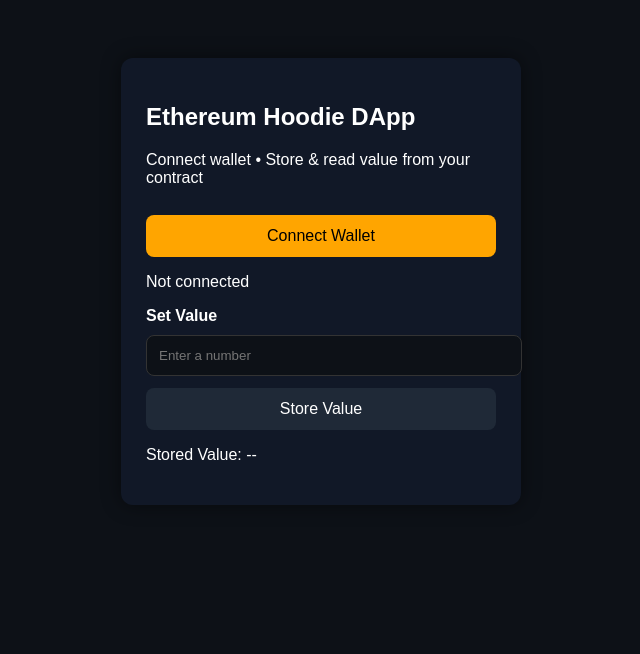
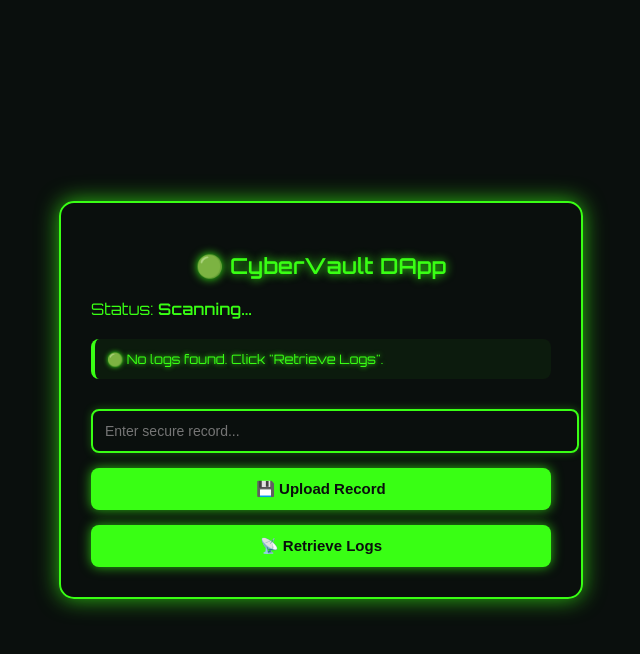
Before and after one commit to Divya-m8666/ethereum-hoodie-dapp, a plain HTML site: page index.html in a window 1280 px wide. Shown: the whole page, without its empty margins (319-959 px from the left). Drawn offline with Linux system fonts and the light colour scheme.

Commit message:
Revamp index.html for CyberVault DApp

```diff
--- a/index.html
+++ b/index.html
@@ -1,39 +1,188 @@
 <!DOCTYPE html>
 <html lang="en">
+<head>
+  <meta charset="UTF-8" />
+  <title>CyberVault DApp</title>
 
-<head>
-    <meta charset="UTF-8">
-    <meta name="viewport" content="width=device-width, initial-scale=1.0">
-    <title>Ethereum Hoodie DApp</title>
+  <style>
+    @import url('https://fonts.googleapis.com/css2?family=Orbitron:wght@400;600&display=swap');
 
-    <link rel="stylesheet" href="style.css">
+    body {
+      margin: 0;
+      padding: 0;
+      height: 100vh;
+      display: flex;
+      align-items: center;
+      justify-content: center;
+      font-family: "Orbitron", sans-serif;
+      background: #0a0f0d;
+      color: #39ff14;
+      animation: fadeIn 1s ease-in-out;
+    }
 
-    <!-- Load ethers.js -->
-    <script src="https://cdnjs.cloudflare.com/ajax/libs/ethers/5.7.2/ethers.umd.min.js"></script>
+    @keyframes fadeIn {
+      from { opacity: 0; transform: translateY(20px); }
+      to { opacity: 1; transform: translateY(0); }
+    }
+
+    .card {
+      width: 460px;
+      padding: 30px;
+      background: rgba(10, 15, 13, 0.8);
+      border: 2px solid #39ff14;
+      border-radius: 15px;
+      box-shadow: 0 0 25px rgba(57, 255, 20, 0.4);
+      animation: glowPulse 2s infinite alternate;
+    }
+
+    @keyframes glowPulse {
+      from { box-shadow: 0 0 12px rgba(57,255,20,0.4); }
+      to { box-shadow: 0 0 25px rgba(57,255,20,0.8); }
+    }
+
+    h2 {
+      text-align: center;
+      font-size: 22px;
+      margin-bottom: 20px;
+      text-shadow: 0 0 10px #39ff14;
+    }
+
+    #networkStatus {
+      font-weight: bold;
+      color: #39ff14;
+    }
+
+    #currentMessage {
+      background: rgba(57, 255, 20, 0.05);
+      padding: 12px;
+      border-left: 4px solid #39ff14;
+      border-radius: 8px;
+      margin: 20px 0;
+      font-size: 13px;
+      text-shadow: 0 0 5px #39ff14;
+    }
+
+    input {
+      width: 100%;
+      padding: 12px;
+      margin-top: 10px;
+      font-size: 14px;
+      border-radius: 8px;
+      border: 2px solid #39ff14;
+      background: transparent;
+      color: #39ff14;
+      outline: none;
+      transition: 0.3s;
+      box-shadow: 0 0 8px rgba(57,255,20,0.3);
+    }
+
+    input:focus {
+      box-shadow: 0 0 14px rgba(57,255,20,0.8);
+      transform: translateY(-2px);
+    }
+
+    button {
+      width: 100%;
+      padding: 12px;
+      margin-top: 15px;
+      font-size: 15px;
+      color: #0a0f0d;
+      background: #39ff14;
+      border: none;
+      border-radius: 8px;
+      cursor: pointer;
+      font-weight: bold;
+      transition: 0.3s;
+      box-shadow: 0 0 12px rgba(57,255,20,0.7);
+    }
+
+    button:hover {
+      background: #2fd30f;
+      transform: translateY(-3px);
+      box-shadow: 0 0 18px rgba(57,255,20,1);
+    }
+
+  </style>
 </head>
 
 <body>
 
-    <div class="card">
-        <h2>Ethereum Hoodie DApp</h2>
-        <p>Connect wallet • Store & read value from your contract</p>
+  <div class="card">
+    <h2>🟢 CyberVault DApp</h2>
 
-        <button id="connectBtn">Connect Wallet</button>
+    <p>Status: <span id="networkStatus">Scanning...</span></p>
 
-        <p id="accountInfo">Not connected</p>
-        <p id="networkInfo"></p>
+    <div id="currentMessage">🟢 No logs found. Click "Retrieve Logs".</div>
 
-        <div class="label">Set Value</div>
-        <input type="number" id="valueInput" placeholder="Enter a number">
+    <input type="text" id="messageInput" placeholder="Enter secure record...">
 
-        <button id="setBtn">Store Value</button>
+    <button id="setMessageBtn">💾 Upload Record</button>
+    <button id="getMessageBtn">📡 Retrieve Logs</button>
+  </div>
 
-        <p>Stored Value: <span id="storedValue">--</span></p>
+  <script src="https://cdn.jsdelivr.net/npm/ethers@5.7.2/dist/ethers.umd.min.js"></script>
 
-        <p id="status"></p>
-    </div>
+  <script>
+    const contractAddress = "0xDdABb651130A26d318c33e4938d65f5cAc31d055";
 
-    <script src="script.js"></script>
+    const abi = [
+      "function getAllMessages() view returns (string[] memory)",
+      "function getLatestMessage() view returns (string memory)",
+      "function setMessage(string _message)"
+    ];
+
+    async function checkWallet() {
+      if (!window.ethereum) {
+        document.getElementById("networkStatus").innerText = "❌ Wallet Not Detected";
+        return false;
+      }
+
+      try {
+        const accounts = await ethereum.request({ method: "eth_requestAccounts" });
+        document.getElementById("networkStatus").innerText =
+          "Authorized: " + accounts[0].slice(0, 6) + "...";
+        return true;
+      } catch {
+        document.getElementById("networkStatus").innerText = "⛔ Access Blocked";
+        return false;
+      }
+    }
+
+    async function loadContract() {
+      await checkWallet();
+      const provider = new ethers.providers.Web3Provider(window.ethereum);
+      const signer = provider.getSigner();
+      return new ethers.Contract(contractAddress, abi, signer);
+    }
+
+    document.getElementById("getMessageBtn").onclick = async () => {
+      try {
+        const contract = await loadContract();
+        const msgs = await contract.getAllMessages();
+
+        document.getElementById("currentMessage").innerText =
+          "📁 Retrieved Logs: " + msgs.join(" | ");
+      } catch (err) {
+        alert("⚠ Error fetching logs: " + err.message);
+      }
+    };
+
+    document.getElementById("setMessageBtn").onclick = async () => {
+      const msg = document.getElementById("messageInput").value.trim();
+      if (!msg) return alert("⚠ Please enter a record!");
+
+      try {
+        const contract = await loadContract();
+        const tx = await contract.setMessage(msg);
+
+        alert("⏳ Uploading record...");
+        await tx.wait();
+        alert("✅ Record stored in CyberVault!");
+      } catch (err) {
+        alert("⚠ Upload failed: " + err.message);
+      }
+    };
+  </script>
 
 </body>
 </html>
```
